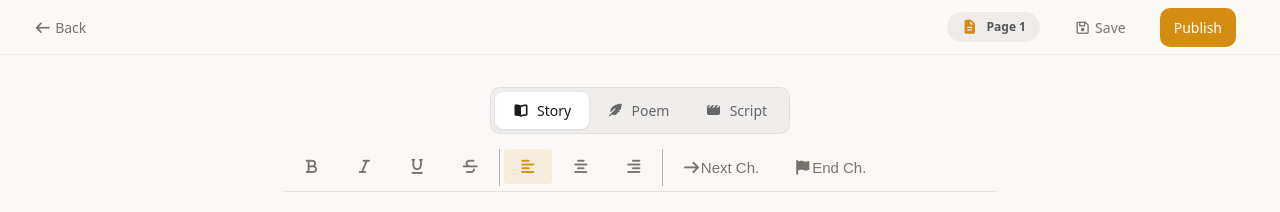
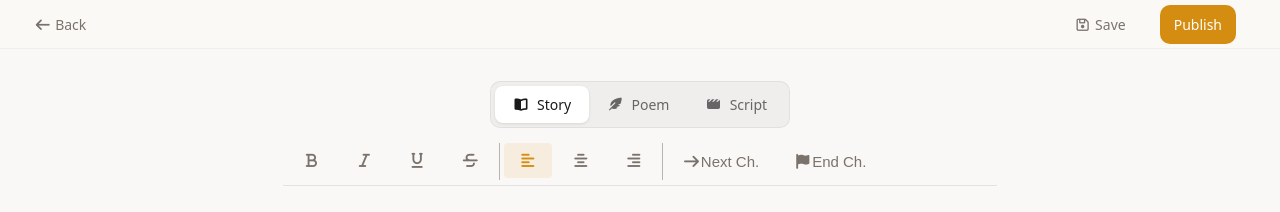
Before and after one commit to kidusMAT/mypen, a Django app: page /write/ in a window 1280 px wide. Shown: the top 212 px of the page. Run offline with Django 5.2, Linux system fonts and the light colour scheme; some libraries are stand-ins or nearby versions.

Commit message:
Remove page counter from writing page

```diff
--- a/newapp/templates/newapp/write.html
+++ b/newapp/templates/newapp/write.html
@@ -30,10 +30,7 @@
         </ul>
         <div class="desktop-header-spacer" style="flex: 1;"></div>
         <ul>
-            <li class="header-page-counter" id="header-page-counter">
-                <i class="fa-solid fa-file-lines"></i>
-                <span id="page-count-val">Page 1</span>
-            </li>
+
             <li><a href="javascript:void(0)" onclick="submitActiveForm('save_draft')" class="save"><i
                         class="fa-regular fa-floppy-disk"></i> Save</a></li>
             <li><a href="javascript:void(0)" onclick="submitActiveForm('publish')" class="publish">Publish</a></li>
```
